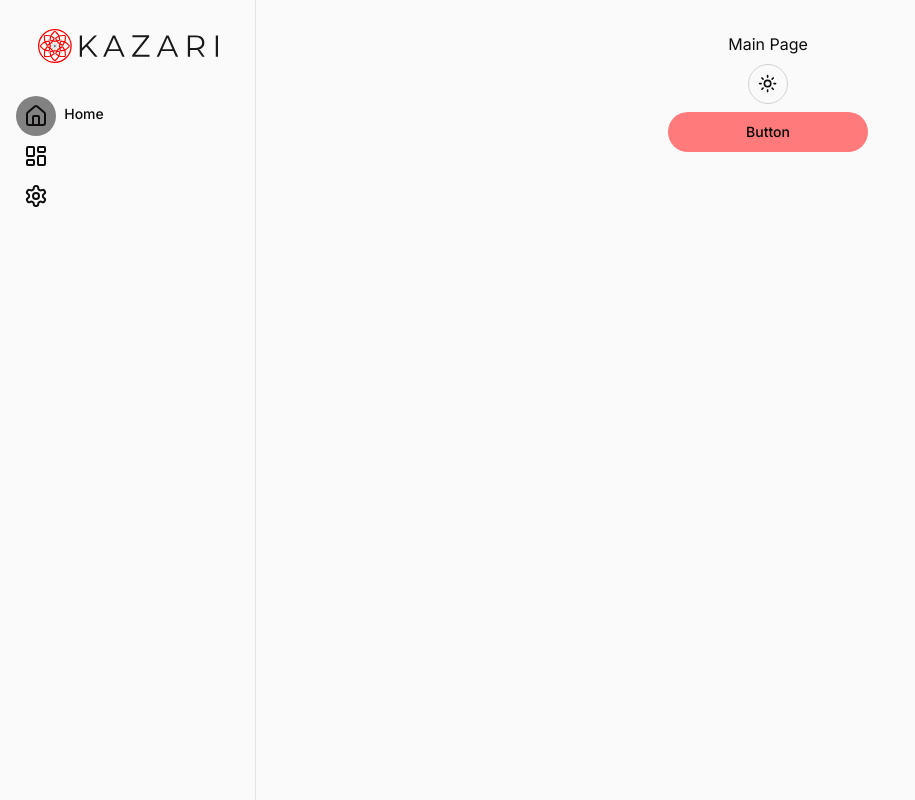
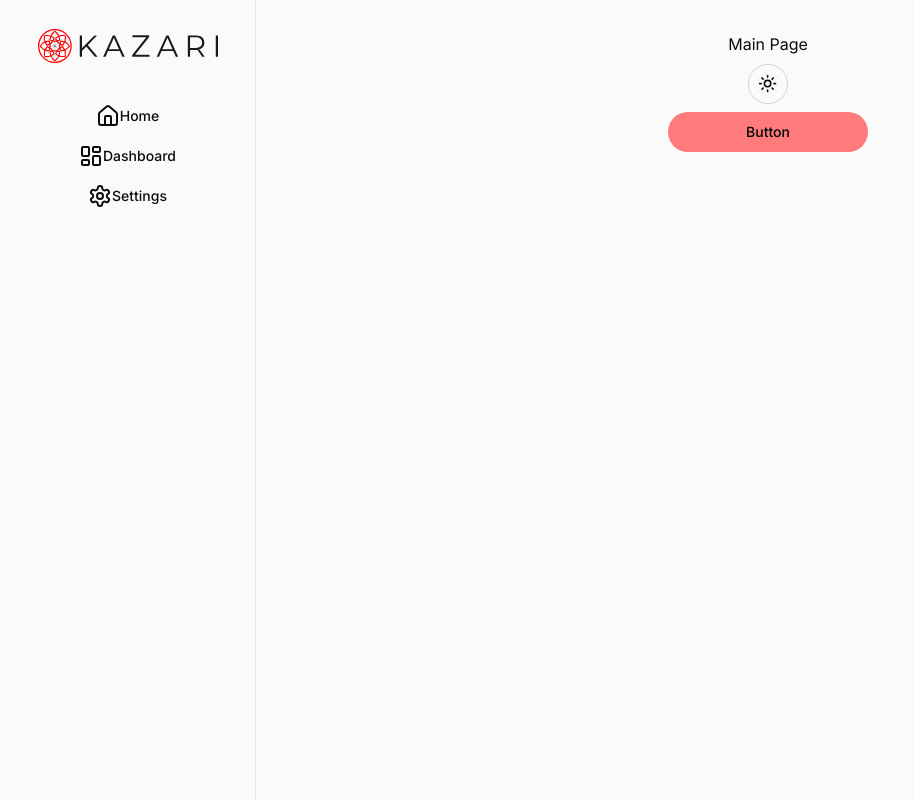
Before and after one commit to rhkina/kazari, a Next.js app: page /main in a window 1280 px wide. Shown: the whole page, without its empty margins (0-915 px from the left). Built offline with nearby package versions, Linux system fonts and the light colour scheme.

Commit message:
Solved NavLinks.tsx bugs.

```diff
--- a/src/components/NavLinks.tsx
+++ b/src/components/NavLinks.tsx
@@ -11,7 +11,7 @@ import { navOptions } from '@/lib/constants'
 import { cn } from '@/lib/utils'
 import Link from 'next/link'
 import { usePathname } from 'next/navigation'
-import { Button } from './ui/button'
+import { buttonVariants } from './ui/button'
 
 const NavLinks = () => {
   const pathName = usePathname()
@@ -21,28 +21,21 @@ const NavLinks = () => {
         {navOptions.map((navOption) => (
           <Tooltip delayDuration={0} key={navOption.name}>
             <TooltipTrigger>
-              <li key={navOption.name}>
+              <li key={navOption.name} className=''>
                 <Link
-                  href={navOption.href}
                   className={cn(
-                    'group flex h-10 w-10 cursor-pointer items-center justify-center rounded-full p-[3px]',
-                    {
-                      'bg-foreground/50 ': pathName === navOption.href,
-                    }
+                    buttonVariants({ variant: 'ghost' }),
+                    'w-full flex flex-row'
                   )}
-                >
-                  <Button variant={'ghost'}>
-                    <navOption.Component
-                      selected={pathName === navOption.href}
-                    />
-                  </Button>
+                  href={navOption.href}>
+                  <navOption.Component selected={pathName === navOption.href} />
+                  {navOption.name}
                 </Link>
               </li>
             </TooltipTrigger>
             <TooltipContent
               side='right'
-              className='bg-background backdrop-blur-xl lg:hidden'
-            >
+              className='bg-background backdrop-blur-xl lg:hidden'>
               <p>{navOption.name}</p>
             </TooltipContent>
           </Tooltip>
--- a/src/components/icons/home.tsx
+++ b/src/components/icons/home.tsx
@@ -2,12 +2,7 @@ import { Home } from 'lucide-react'
 type Props = { selected: boolean }
 
 const HomeIcon = ({ selected }: Props) => {
-  return (
-    <div className='inline-flex gap-4 lg:ml-14'>
-      <Home />
-      <div className='hidden lg:block'>Home</div>
-    </div>
-  )
+  return <Home />
 }
 
 export default HomeIcon
```
